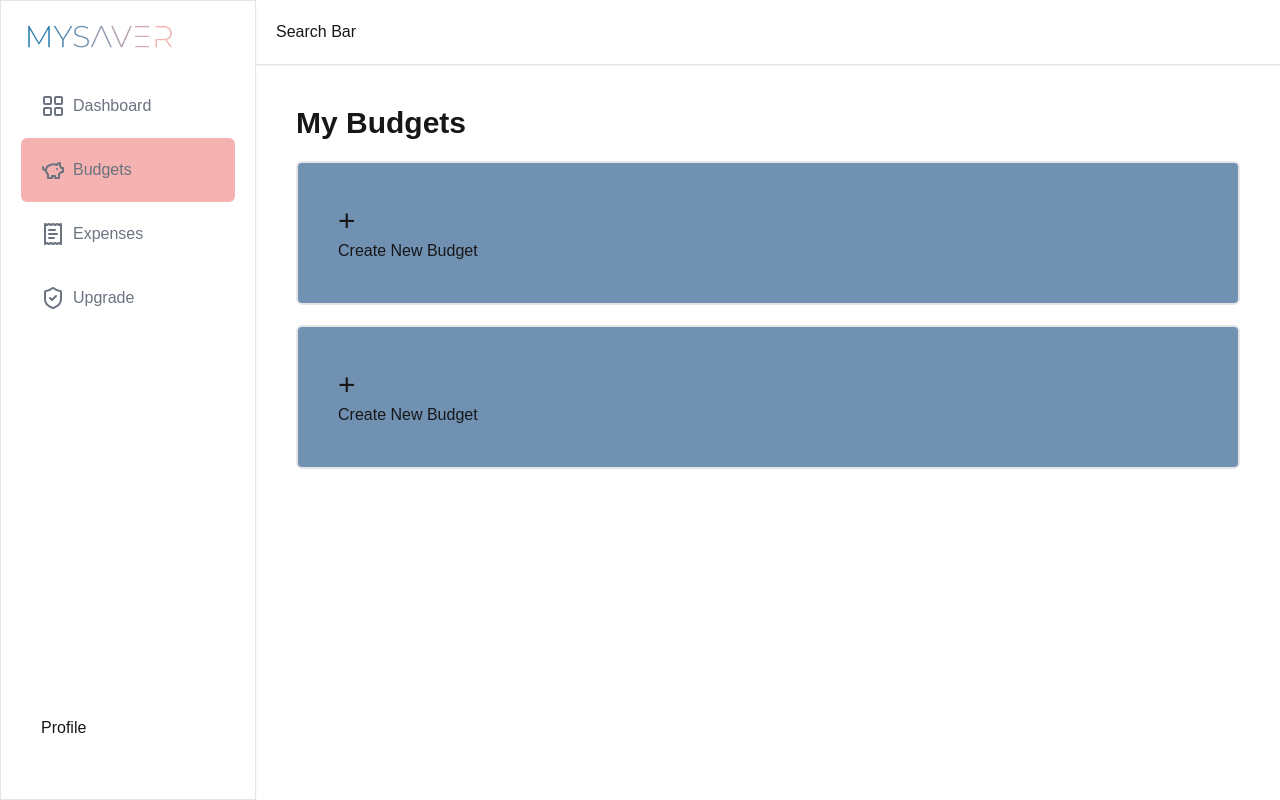
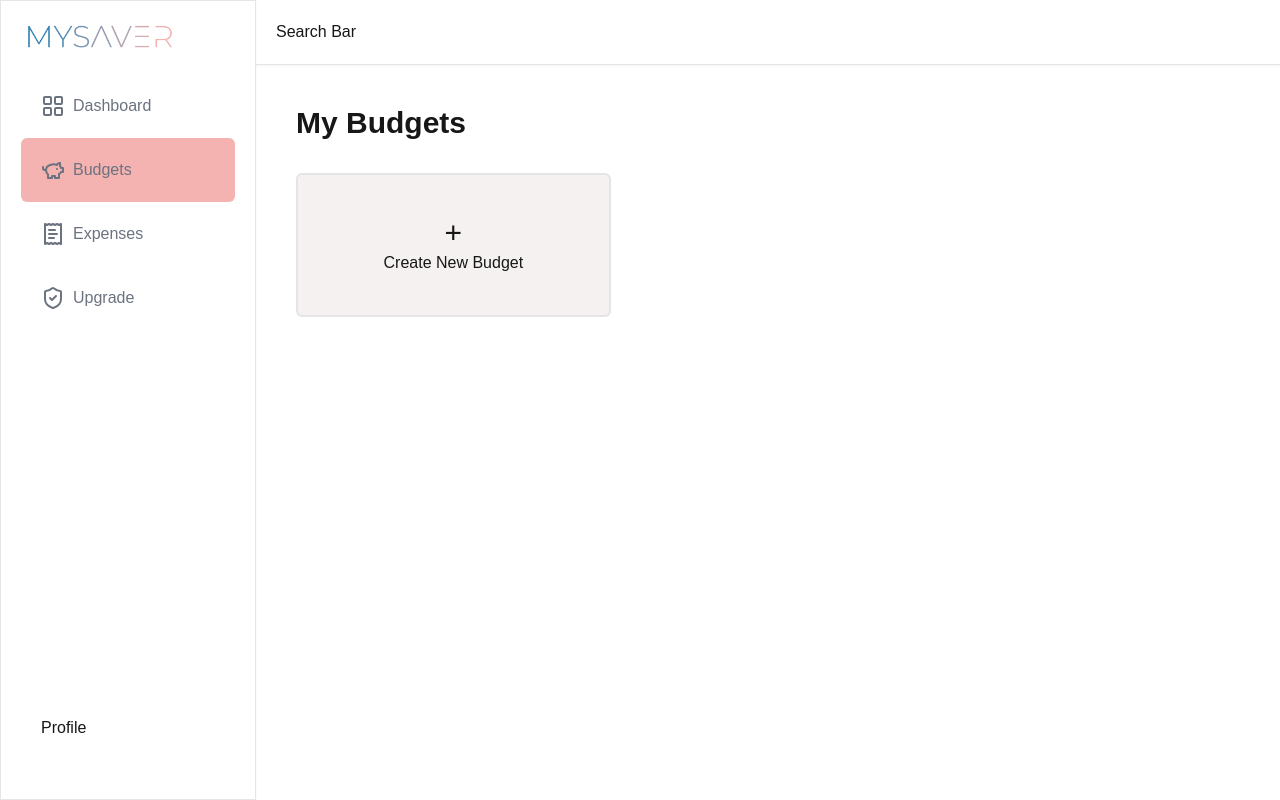
Before and after one commit to didulasri2001/mysaver, a Next.js app in the folder mysaver/: page /dashboard/budgets in a window 1280 px wide. Built offline with nearby package versions, Linux system fonts and the light colour scheme; no server answers.

Commit message:
feat: add styles to budget list

```diff
--- a/mysaver/app/(routes)/dashboard/budgets/_components/BudgetList.jsx
+++ b/mysaver/app/(routes)/dashboard/budgets/_components/BudgetList.jsx
@@ -3,8 +3,10 @@ import CreateBudget from "./CreateBudget";
 
 function BudgetList() {
   return (
-    <div>
-      <CreateBudget />
+    <div className="mt-3">
+      <div className="grid grid-cols-1 md:grid-cols-2 lg:grid-cols-3">
+        <CreateBudget />
+      </div>
     </div>
   );
 }
--- a/mysaver/app/(routes)/dashboard/budgets/_components/CreateBudget.jsx
+++ b/mysaver/app/(routes)/dashboard/budgets/_components/CreateBudget.jsx
@@ -2,12 +2,8 @@ import React from "react";
 
 function CreateBudget() {
   return (
-    <div className="">
-      <div className="bg-[#7091b2] p-10 rounded-md items-center flex-col border-2 cursor-pointer hover:shadow-md mt-5">
-        <h2 className="text-3xl">+</h2>
-        <h2>Create New Budget</h2>
-      </div>
-      <div className="bg-[#7091b2] p-10 rounded-md items-center flex-col border-2 cursor-pointer hover:shadow-md mt-5">
+    <div>
+      <div className="bg-[#f5f1f1] p-10 rounded-md justify-center text-center border-2 cursor-pointer hover:shadow-md mt-5">
         <h2 className="text-3xl">+</h2>
         <h2>Create New Budget</h2>
       </div>
```
